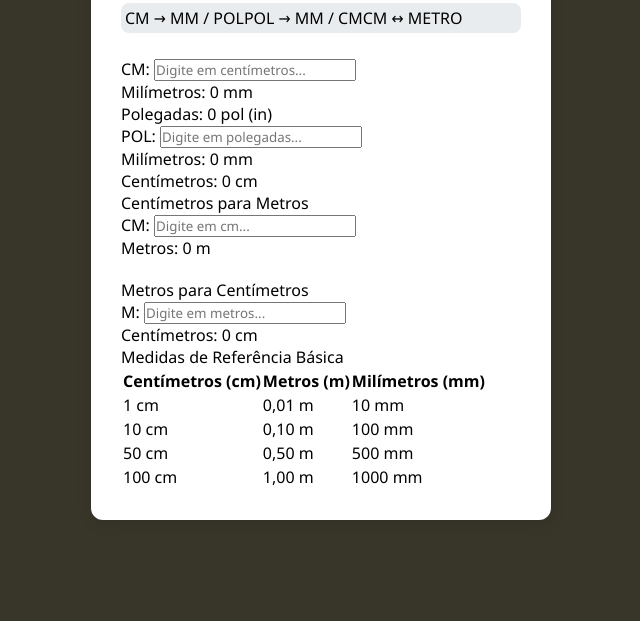
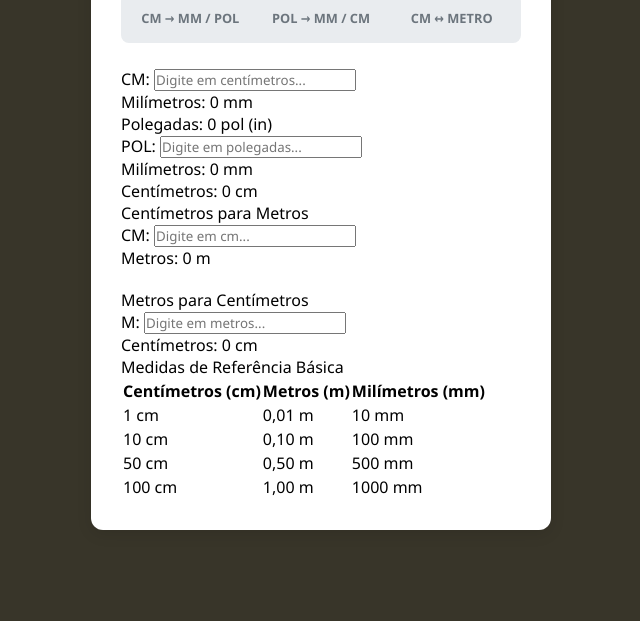
Before and after one commit to AgnaldoSouza47/conversor, a plain HTML site: page index.html in a window 1280 px wide. Shown: the part 179-800 px from the top of the page, without its empty margins (319-959 px from the left). Drawn offline with Linux system fonts and the light colour scheme.

Commit message:
estilizando btn aba

```diff
--- a/css/conversor.css
+++ b/css/conversor.css
@@ -37,3 +37,14 @@ h2 {
     border-radius: 8px;
     margin-bottom: 25px;
 }
+.btn-aba {
+    flex: 1;
+    text-align: center;
+    padding: 12px 2px;
+    cursor: pointer;
+    font-weight: 600;
+    color: #6c757d;
+    border-radius: 6px;
+    transition: all 0.2s ease;
+    font-size: 0.8rem;
+}
```
